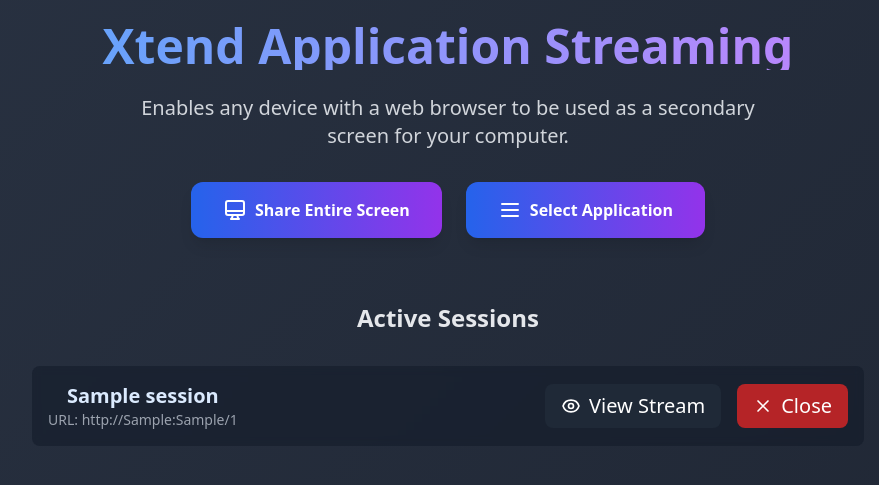
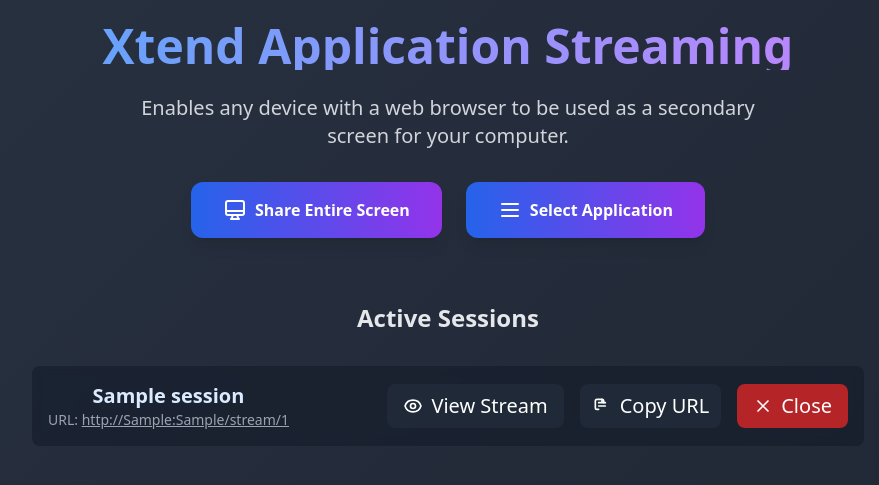
Before and after one commit to itsmepvr/Xtend, a FastAPI app: template src/xtend/templates/index.html in a window 1280 px wide. Shown: the part 170-655 px from the top of the page, without its empty margins (192-1071 px from the left). Run offline with FastAPI, Linux system fonts and the light colour scheme; the template is opened without the code that fills it: most values are stand-ins (such as "Sample title", 1, 10 or a date in 2020); some libraries are stand-ins or nearby versions.

Commit message:
patch update

```diff
--- a/src/xtend/templates/index.html
+++ b/src/xtend/templates/index.html
@@ -49,14 +49,16 @@
                     <div>
                         <h3 class="font-bold text-blue-100">{{ session.app_name }}</h3>
                         <p class="text-gray-400 text-sm">URL:
-                            <a href="http://{{ server_ip }}:{{ server_port }}/stream/{{ session_id }}">http://{{
-                                server_ip
-                                }}:{{ server_port }}/{{ session_id }}</a>
+                            <a href="http://{{ server_ip }}:{{ server_port }}/stream/{{ session_id }}" target="_blank"
+                                class="underline">
+                                http://{{ server_ip }}:{{ server_port }}/stream/{{ session_id }}
+                            </a>
                         </p>
                     </div>
                     <div class="flex items-center space-x-4">
                         <a href="http://{{ server_ip }}:{{ server_port }}/stream/{{ session_id }}" target="_blank"
                             class="px-4 py-2 bg-gray-800 rounded-lg hover:bg-gray-700 transition-colors flex items-center gap-2">
+                            <!-- View icon -->
                             <svg xmlns="http://www.w3.org/2000/svg" class="h-5 w-5" fill="none" viewBox="0 0 24 24"
                                 stroke="currentColor">
                                 <path stroke-linecap="round" stroke-linejoin="round" stroke-width="2"
@@ -66,10 +68,26 @@
                             </svg>
                             View Stream
                         </a>
+
+                        <button type="button"
+                            onclick="copyToClipboard('http://{{ server_ip }}:{{ server_port }}/stream/{{ session_id }}')"
+                            class="px-3 py-2 bg-gray-800 rounded-lg hover:bg-gray-700 transition-colors flex items-center gap-2">
+                            <!-- Copy icon -->
+                            <svg xmlns="http://www.w3.org/2000/svg" class="h-5 w-5" fill="none" viewBox="0 0 24 24"
+                                stroke="currentColor">
+                                <path stroke-linecap="round" stroke-linejoin="round" stroke-width="2"
+                                    d="M8 16H6a2 2 0 01-2-2V6a2 2 0 012-2h6a2 2 0 012 2v2" />
+                                <path stroke-linecap="round" stroke-linejoin="round" stroke-width="2"
+                                    d="M8 8h8M8 12h8M12 4v4" />
+                            </svg>
+                            Copy URL
+                        </button>
+
                         <form action="/close-session" method="POST">
                             <input type="hidden" name="session_id" value="{{ session_id }}">
                             <button type="submit"
                                 class="px-4 py-2 bg-red-600/80 rounded-lg hover:bg-red-500 transition-colors flex items-center gap-2">
+                                <!-- Close icon -->
                                 <svg xmlns="http://www.w3.org/2000/svg" class="h-5 w-5" fill="none" viewBox="0 0 24 24"
                                     stroke="currentColor">
                                     <path stroke-linecap="round" stroke-linejoin="round" stroke-width="2"
@@ -216,5 +234,40 @@
             }).catch(console.error);
         });
     });
+
+    function fallbackCopyTextToClipboard(text) {
+        var textArea = document.createElement("textarea");
+        textArea.value = text;
+
+        // Avoid scrolling to bottom
+        textArea.style.top = "0";
+        textArea.style.left = "0";
+        textArea.style.position = "fixed";
+
+        document.body.appendChild(textArea);
+        textArea.focus();
+        textArea.select();
+
+        try {
+            var successful = document.execCommand('copy');
+            var msg = successful ? 'successful' : 'unsuccessful';
+            console.log('Fallback: Copying text command was ' + msg);
+        } catch (err) {
+            console.error('Fallback: Oops, unable to copy', err);
+        }
+
+        document.body.removeChild(textArea);
+    }
+    function copyToClipboard(text) {
+        if (!navigator.clipboard) {
+            fallbackCopyTextToClipboard(text);
+            return;
+        }
+        navigator.clipboard.writeText(text).then(function () {
+            console.log('Async: Copying to clipboard was successful!');
+        }, function (err) {
+            console.error('Async: Could not copy text: ', err);
+        });
+    }
 </script>
 {% endblock %}
--- a/src/xtend/views.py
+++ b/src/xtend/views.py
@@ -7,7 +7,7 @@ import cv2
 from fastapi import WebSocket, WebSocketDisconnect, HTTPException, Request, Form
 from fastapi.responses import HTMLResponse, JSONResponse, RedirectResponse
 from xtend.app import app, app_sessions, logger, templates
-from xtend.utils import get_open_applications, get_local_ip
+from xtend.utils import get_open_applications, get_local_ip, generate_session_id
 from xtend.capture import AppCapturer
 from xtend.config import settings
 
@@ -69,7 +69,6 @@ async def sessions(request: Request):
 @app.post("/select-app")
 async def handle_selection(application: str = Form(...)):
     """Handle selection of an application for screen capture."""
-    print(application)
     if not application:
         raise HTTPException(status_code=400, detail="Application is required")
 
@@ -96,8 +95,7 @@ async def handle_selection(application: str = Form(...)):
 @app.post("/select-screen")
 async def handle_fullscreen_selection():
     """Handle selection of full screen capture."""
-    session_id = str(uuid.uuid4())
-    print(session_id)
+    session_id = str(generate_session_id(app_sessions))
     try:
         logger.info("Starting full screen capture with session ID %s", session_id)
         capturer = AppCapturer(capture_mode='full_screen')
```
Also changed, not shown: src/xtend/utils.py (+11 -0 lines).
